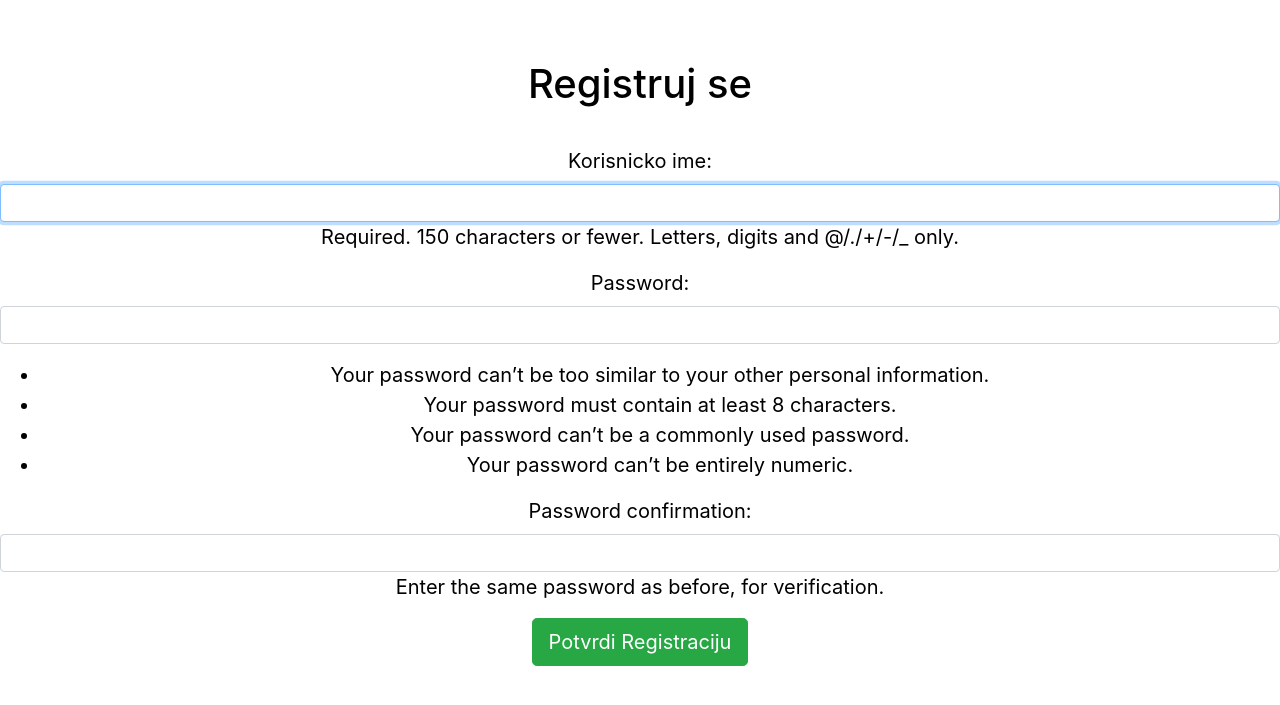
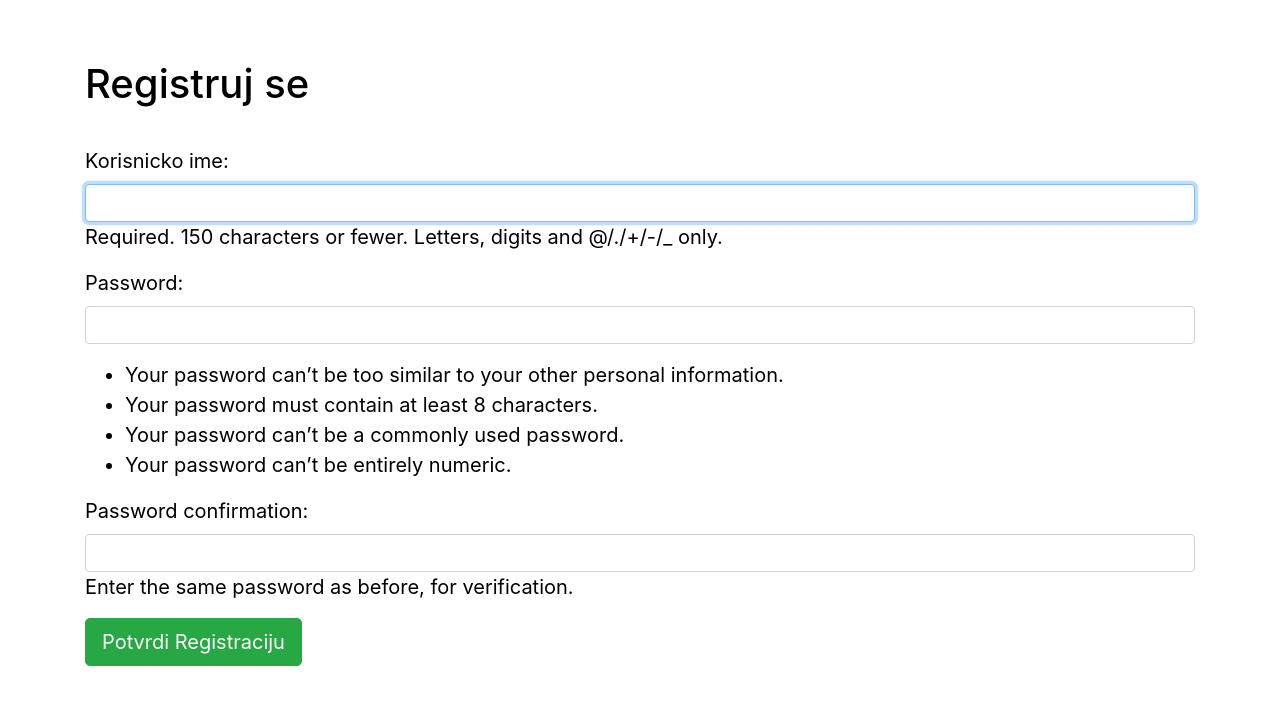
Before and after one commit to deki90to/MojServis-Python-Django, a Django app: page /users/register/ in a window 1280 px wide. Shown: the part 64-769 px from the top of the page. Run offline with Django 3.2, Linux system fonts and the light colour scheme; some libraries are stand-ins or nearby versions.

Commit message:
moving form

```diff
--- a/project/users/templates/registration/register.html
+++ b/project/users/templates/registration/register.html
@@ -3,7 +3,8 @@
 
 
 {% block content %}
-<center>
+<div class="container">
+
 <br>
 <h1> Registruj se </h1>
 <br>
@@ -15,4 +16,5 @@
 	</form>
 </div>
 </center>
+</div>
 {% endblock %}
```
Also changed, not shown: project/db.sqlite3.
